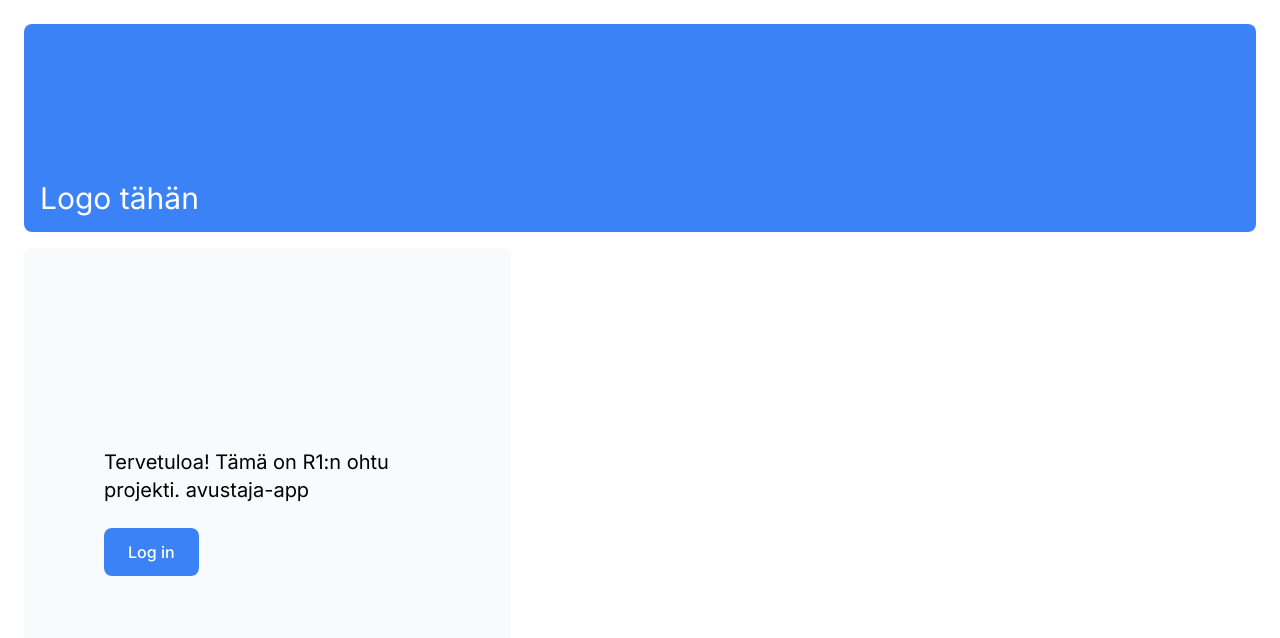
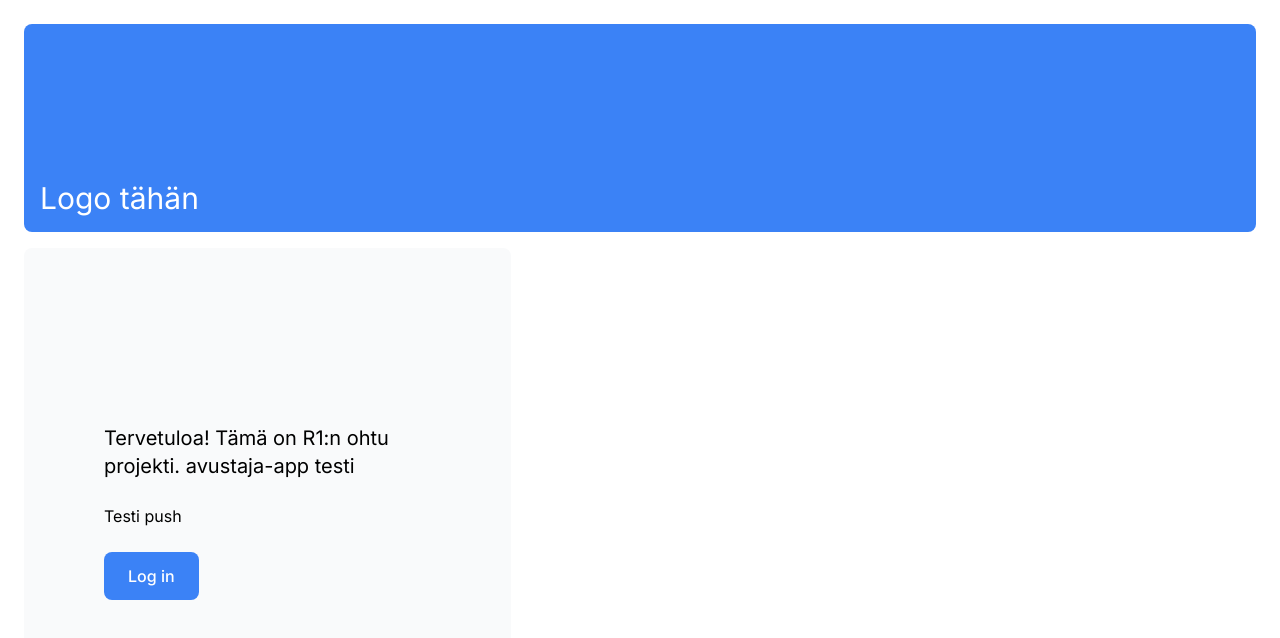
Before and after one commit to samitol/ese, a Next.js app in the folder avustaja-app/: page / in a window 1280 px wide. Shown: the top 638 px of the page. Built offline with nearby package versions, Linux system fonts and the light colour scheme.

Commit message:
testi commit

```diff
--- a/avustaja-app/app/page.js
+++ b/avustaja-app/app/page.js
@@ -10,8 +10,9 @@ export default function Page() {
       <div className="mt-4 flex grow flex-col gap-4 md:flex-row">
         <div className="flex flex-col justify-center gap-6 rounded-lg bg-gray-50 px-6 py-10 md:w-2/5 md:px-20">
           <p className="text-xl ">
-            Tervetuloa! Tämä on R1:n ohtu projekti. avustaja-app
+            Tervetuloa! Tämä on R1:n ohtu projekti. avustaja-app testi
           </p>
+          <p> Testi push </p>
           <Link
             href="/login"
             className="flex items-center gap-5 self-start rounded-lg bg-blue-500 px-6 py-3 text-sm font-medium text-white transition-colors hover:bg-blue-400 md:text-base"
```
